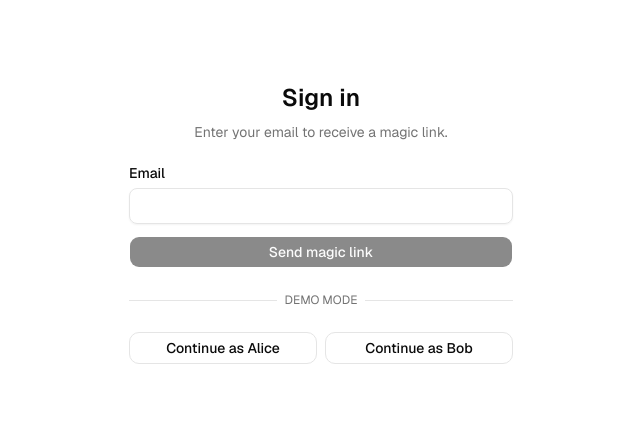
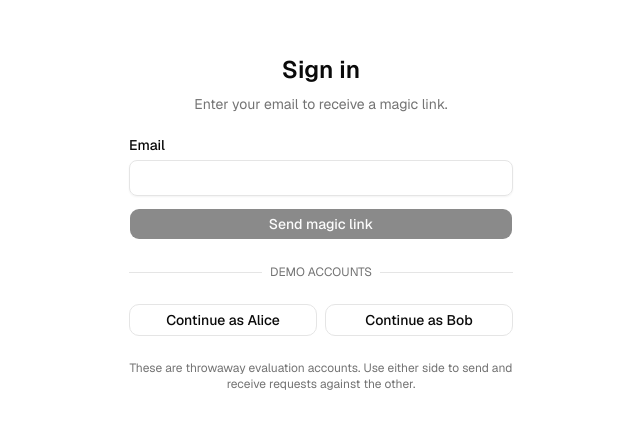
Before and after one commit to BerkayGulerr35/p2p-payment-request, a Next.js app: page /login in a window 1280 px wide. Shown: the part 177-606 px from the top of the page, without its empty margins (319-959 px from the left). Built offline with nearby package versions, Linux system fonts and the light colour scheme; no server answers.

Commit message:
feat(demo): allow dev-login on production when NEXT_PUBLIC_DEV_LOGIN=1; relabel as 'Demo accounts' with explanation

```diff
--- a/src/app/(auth)/login/page.tsx
+++ b/src/app/(auth)/login/page.tsx
@@ -22,10 +22,14 @@ export default function LoginPage() {
                 <span className="w-full border-t" />
               </div>
               <div className="relative flex justify-center text-xs uppercase">
-                <span className="bg-background text-muted-foreground px-2">Demo mode</span>
+                <span className="bg-background text-muted-foreground px-2">Demo accounts</span>
               </div>
             </div>
             <DevLoginButtons />
+            <p className="text-muted-foreground text-center text-xs">
+              These are throwaway evaluation accounts. Use either side to send and receive requests
+              against the other.
+            </p>
           </>
         )}
       </div>
--- a/src/app/actions/dev-login.ts
+++ b/src/app/actions/dev-login.ts
@@ -16,13 +16,12 @@ function devPassword(persona: Persona): string {
   return `dev-${persona}-do-not-deploy-2026`;
 }
 
-// Dev-only Server Action that signs in as a seeded persona without an inbox round-trip.
-// Hard-blocked in production builds. Returns { ok } so the client can navigate
-// via the App Router (avoids NEXT_REDIRECT console noise from useTransition).
+// Demo-account Server Action that signs in as a seeded persona without an inbox round-trip.
+// Gated by `NEXT_PUBLIC_DEV_LOGIN`: the action returns 404 if the flag is not "1",
+// so deployments that omit the flag silently disable the route. Returns { ok }
+// so the client can navigate via the App Router (avoids NEXT_REDIRECT console
+// noise from useTransition).
 export async function devLoginAs(persona: Persona): Promise<{ ok: true }> {
-  if (process.env.NODE_ENV === 'production') {
-    notFound();
-  }
   if (process.env.NEXT_PUBLIC_DEV_LOGIN !== '1') {
     notFound();
   }
```
